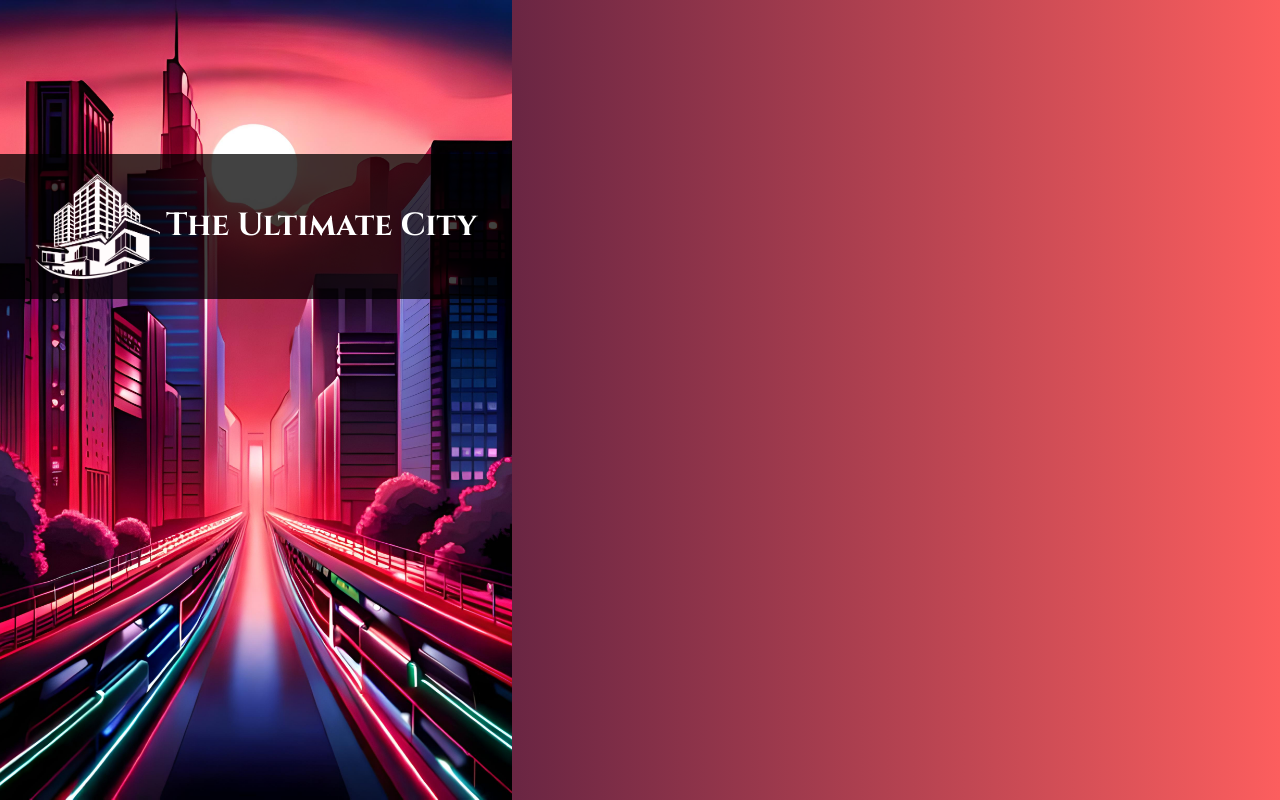
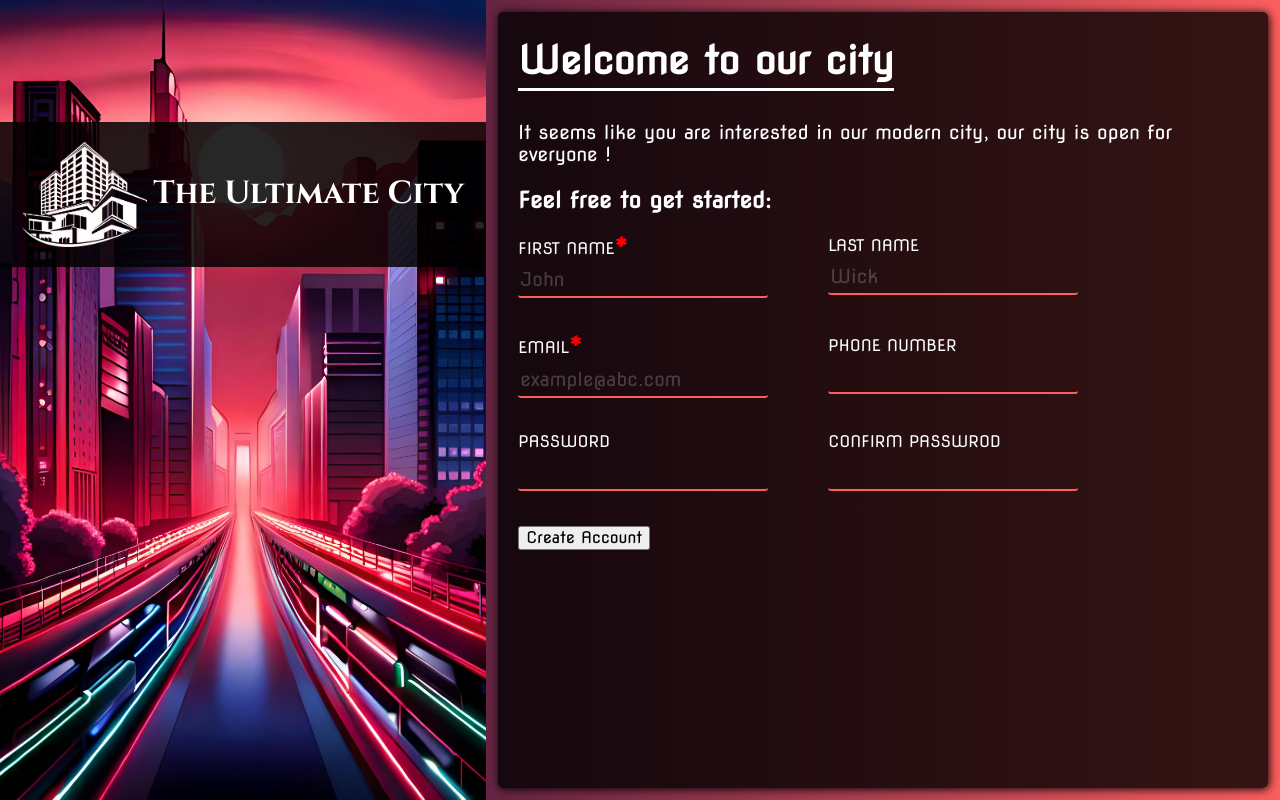
Before and after one commit to Silva-Mo/Sign-up-Form, a plain HTML site: page index.html in a window 1280 px wide. Drawn offline with Linux system fonts and the light colour scheme.

Commit message:
add basic form controls with basic CSS
-fix typos
-add fonts
-add form element with form widgets
-add simple style to them by CSS
-fix sizing issues

```diff
--- a/css/style.css
+++ b/css/style.css
@@ -3,6 +3,10 @@
     src: url(../fonts/Cinzel-VariableFont_wght.ttf);
 }
 
+@font-face {
+    font-family: 'NovaFlat';
+    src: url(../fonts/NovaFlat-Regular.ttf);
+}
 
 
 :root{
@@ -21,11 +25,10 @@ body {
     background: var(--color2);
     background: -webkit-linear-gradient(to left, var(--color1), var(--color2));
     background: linear-gradient(to left, var(--color1), var(--color2));
-
 }
 
 div.section-one{
-    width: 40%;
+    width: 38%;
     background-image: url(../imgs/city-background.jpg);
     background-repeat: none;
     background-size: cover;
@@ -36,9 +39,9 @@ div.section-one{
 }
 
 div.logo-container{
-    background-color: rgba(0, 0, 0, 0.74);
+    background-color: rgba(0, 0, 0, 0.849);
     width: 100%;
-    margin-top: 30%;
+    margin-top: 25%;
     display: flex;
     justify-content: center;
     align-items: center;
@@ -54,4 +57,85 @@ div.logo-container > img {
     height: 105px;
 }
 
-div.
+div.section-two{
+    width: 62%;
+    display: flex;
+    justify-content: center;
+    align-items: center;
+
+}
+
+div.form-container{
+    width: 97%;
+    min-height: 97%;
+    background-color: rgba(0, 0, 0, 0.788);
+    box-shadow: 1px 1px 10px black;
+    border-radius: 5px;
+    padding: 0 20px;
+    display: flex;
+    flex-direction: column;
+    font-family: 'NovaFlat';
+}
+
+div.form-container > h1{
+    width: fit-content;
+    color: white;
+    font-size: 2.4rem;
+    border-bottom: 3px solid white;
+    padding-bottom: 6px;
+}
+
+div.form-container > p {
+    color: white;
+    font-size: 1.2rem;
+    margin-top: 5px;
+    margin-bottom: 0px;
+}
+
+strong{
+    font-size: 1.4rem;
+}
+
+form{
+    margin-top: 0px;
+    display: flex;
+    flex-direction: row;
+    flex-wrap: wrap;
+    row-gap: 35px;
+    column-gap: 60px;
+    justify-content: flex-start;
+    align-items: center;
+    padding: 20px 0px;
+    max-width: 600px;
+}
+
+form > div {
+    display: flex;
+    flex-direction: column;
+    gap: 4px;
+}
+
+form > div > label{
+    display: block;
+    color: white;
+}
+
+input {
+    width: 250px;
+    height: 35px;
+    color: white;
+    appearance: none;
+    border: none;
+    border-bottom: 2px solid var(--color1);
+    border-radius: 3px;
+    background: none;
+    font-size: 1.2rem;
+}
+
+input::placeholder {
+    color: rgba(248, 248, 255, 0.212);
+}
+
+form > div > label span{
+    color: red;
+}
--- a/index.html
+++ b/index.html
@@ -19,7 +19,40 @@
 
     </div>
     <div class="section-two">
-        <div class="form-container"></div>
+        <div class="form-container">
+            <h1>Welcome to our city</h1>
+            <p>It seems like you are interested in our modern city, our city is open for everyone !<br> <br>
+               <strong>Feel free to get started:</strong></p>
+            <form action="#" method="post">
+                <div>
+                    <label for="first_name">FIRST NAME<span><strong>*</strong></span></label>
+                    <input type="text" id="first_name" name="user_first_name" placeholder="John" required>
+                </div>
+                <div>
+                    <label for="last_name">LAST NAME</label>
+                    <input type="text" id="last_name" name="user_last_name" placeholder="Wick">
+                </div>
+                <div>
+                    <label for="email">EMAIL<span><strong>*</strong></span></label>
+                    <input type="email" id="email" name="user_email" placeholder="example@abc.com" required>
+                </div>
+                <div>
+                    <label for="">PHONE NUMBER</label>
+                    <input type="text">
+                </div>
+                <div>
+                    <label for="">PASSWORD</label>
+                    <input type="text">
+                </div>
+                <div>
+                    <label for="">CONFIRM PASSWROD</label>
+                    <input type="text">
+                </div>
+                <div>
+                    <button type="submit">Create Account</button>
+                </div>
+            </form>
+        </div>
     </div>
 </body>
 </html>
```
Also changed, not shown: fonts/GolosText-VariableFont_wght.ttf (added), fonts/NovaFlat-Regular.ttf (added).
